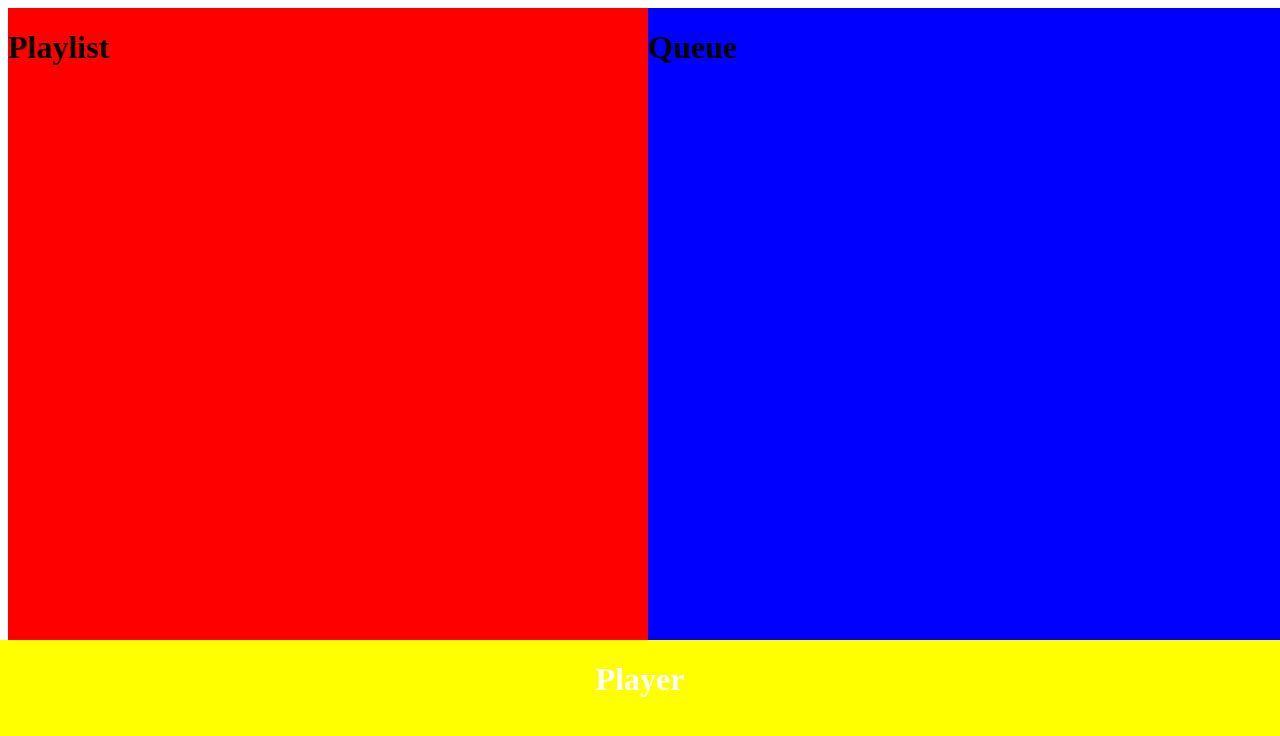
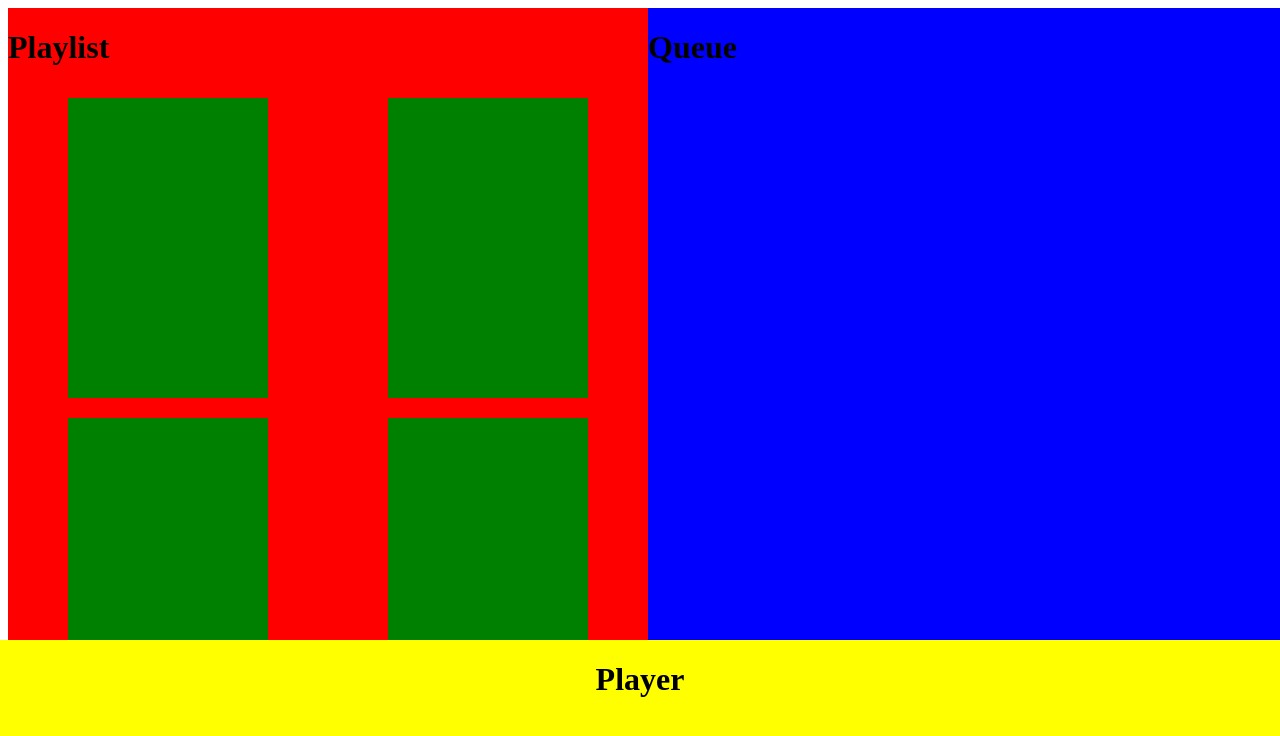
Before and after one commit to vitorva/songi, a Vue app: page / in a window 1280 px wide. Shown: the top 736 px of the page. Built offline with nearby package versions, Linux system fonts and the light colour scheme.

Commit message:
setup thumbnails

```diff
--- a/src/components/Player.vue
+++ b/src/components/Player.vue
@@ -21,7 +21,6 @@
   height: 20%;
   width: 100%;
   background-color: yellow;
-  color: white;
   text-align: center;
 }
 
--- a/src/components/View.vue
+++ b/src/components/View.vue
@@ -1,4 +1,6 @@
 <script setup>
+
+// Créer des thumbnail vide ici
 
 
 </script>
@@ -9,6 +11,29 @@
     <h1>
         Playlist
     </h1>
+    <div class = "container">
+        <div class = "thumbnail"></div>
+        <div class = "thumbnail"></div>
+        <div class = "thumbnail"></div>
+        <div class = "thumbnail"></div>
+        <div class = "thumbnail"></div>
+        <div class = "thumbnail"></div>
+        <div class = "thumbnail"></div>
+        <div class = "thumbnail"></div>
+        <div class = "thumbnail"></div>
+        <div class = "thumbnail"></div>
+        <div class = "thumbnail"></div>
+        <div class = "thumbnail"></div>
+        <div class = "thumbnail"></div>
+        <div class = "thumbnail"></div>
+        <div class = "thumbnail"></div>
+        <div class = "thumbnail"></div>
+        <div class = "thumbnail"></div>
+        <div class = "thumbnail"></div>
+        <div class = "thumbnail"></div>
+        <div class = "thumbnail"></div>
+        <div class = "thumbnail"></div>
+    </div>
 </div>
 
 </template>
@@ -19,6 +44,21 @@
     height: 80%;
     width: 50%;
     background-color: red;
+    overflow: scroll;
+    overflow-x: hidden;
+}
+
+.container {
+    display: flex;
+    flex-wrap: wrap;
+    justify-content: space-around;
+}
+
+.thumbnail {
+    height: 300px;
+    width: 200px;
+    background-color: green;
+    margin: 10px;
 }
 
 </style>
```
Also changed, not shown: 1 other file (tests, documents, lock files or other folders).
